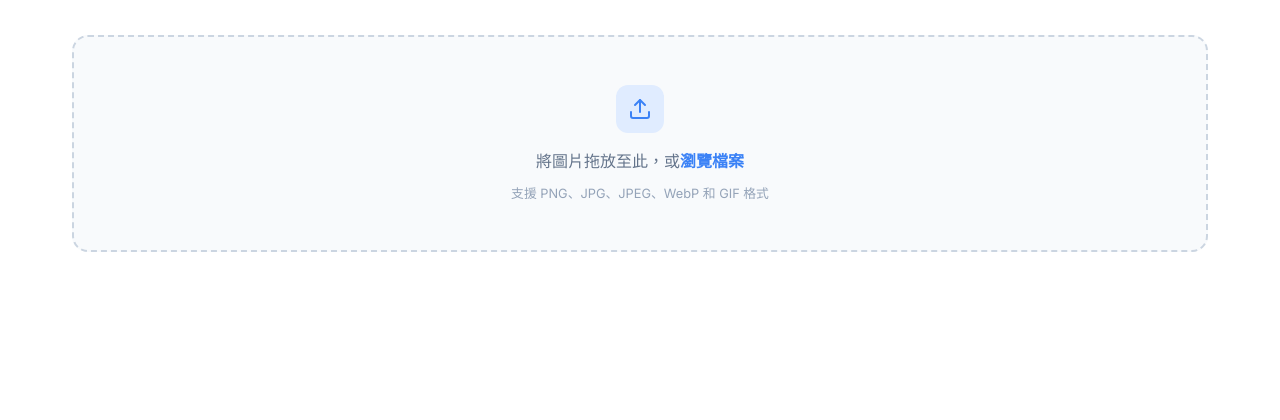
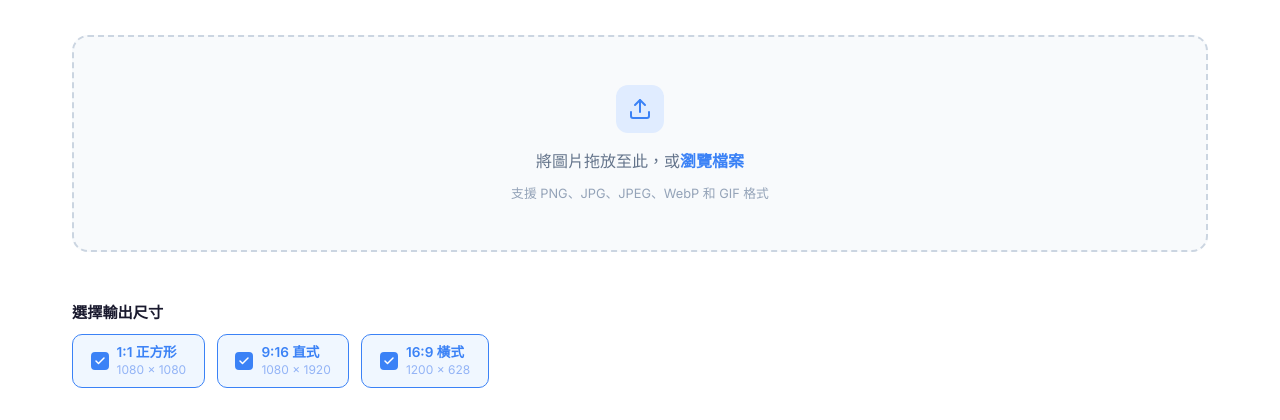
Before and after one commit to wen-huang-solwen/image-resize, a Flask app: page / in a window 1280 px wide. Shown: the part 414-834 px from the top of the page. Before the commit the page ends 666 px from the top, so only its background shows below. Run offline with Flask 3, Linux system fonts and the light colour scheme.

Commit message:
Add size selection checkboxes for user to choose output sizes
Users can now select which sizes to generate before uploading.
Backend filters to only process the requested sizes.

Co-Authored-By: Claude Opus 4.6 <noreply@anthropic.com>

```diff
--- a/app.py
+++ b/app.py
@@ -133,11 +133,18 @@ def upload():
         "crops": {},
     }
 
+    # Filter to requested sizes (default: all)
+    requested_sizes = request.form.getlist("sizes")
+    if requested_sizes:
+        selected = {k: v for k, v in ASPECT_RATIOS.items() if k in requested_sizes}
+    else:
+        selected = ASPECT_RATIOS
+
     # Initialize Gemini client
     api_key = os.getenv("GEMINI_API_KEY")
     if not api_key or api_key == "your_key_here":
         # No API key — fall back to center crops for all ratios
-        for size_name, ratio_str in ASPECT_RATIOS.items():
+        for size_name, ratio_str in selected.items():
             target_w, target_h = [int(x) for x in size_name.split("x")]
             cropped = center_crop_fallback(img, ratio_str)
             cropped = cropped.resize((target_w, target_h), Image.LANCZOS)
@@ -153,7 +160,7 @@ def upload():
     description = describe_image(client, img)
 
     # Step 2: AI resize for each aspect ratio
-    for size_name, ratio_str in ASPECT_RATIOS.items():
+    for size_name, ratio_str in selected.items():
         target_w, target_h = [int(x) for x in size_name.split("x")]
 
         try:
--- a/templates/index.html
+++ b/templates/index.html
@@ -217,6 +217,100 @@
             margin-top: 0.5rem;
         }
 
+        /* --- Size selector --- */
+        .size-selector {
+            max-width: 1200px;
+            margin: 0 auto;
+            padding: 0 2rem 2rem;
+        }
+        .size-selector h3 {
+            font-size: 0.95rem;
+            font-weight: 600;
+            color: #1a1a2e;
+            margin-bottom: 0.75rem;
+        }
+        .size-options {
+            display: flex;
+            gap: 0.75rem;
+            flex-wrap: wrap;
+        }
+        .size-option {
+            position: relative;
+        }
+        .size-option input[type="checkbox"] {
+            display: none;
+        }
+        .size-option label {
+            display: flex;
+            align-items: center;
+            gap: 0.5rem;
+            padding: 0.6rem 1.1rem;
+            border: 1px solid #e2e8f0;
+            border-radius: 10px;
+            cursor: pointer;
+            font-size: 0.85rem;
+            font-weight: 500;
+            color: #64748b;
+            background: #fff;
+            transition: all 0.2s;
+            user-select: none;
+        }
+        .size-option label:hover {
+            border-color: #3b82f6;
+            color: #3b82f6;
+        }
+        .size-option input:checked + label {
+            border-color: #3b82f6;
+            background: #f0f7ff;
+            color: #3b82f6;
+            font-weight: 600;
+        }
+        .size-option .check-icon {
+            width: 18px;
+            height: 18px;
+            border: 2px solid #cbd5e1;
+            border-radius: 4px;
+            display: flex;
+            align-items: center;
+            justify-content: center;
+            transition: all 0.2s;
+            flex-shrink: 0;
+        }
+        .size-option input:checked + label .check-icon {
+            background: #3b82f6;
+            border-color: #3b82f6;
+        }
+        .size-option .check-icon svg {
+            width: 12px;
+            height: 12px;
+            stroke: #fff;
+            fill: none;
+            stroke-width: 3;
+            stroke-linecap: round;
+            stroke-linejoin: round;
+            opacity: 0;
+            transition: opacity 0.2s;
+        }
+        .size-option input:checked + label .check-icon svg {
+            opacity: 1;
+        }
+        .size-label-text {
+            display: flex;
+            flex-direction: column;
+            line-height: 1.3;
+        }
+        .size-label-text .size-name {
+            font-size: 0.85rem;
+        }
+        .size-label-text .size-dims {
+            font-size: 0.75rem;
+            color: #94a3b8;
+            font-weight: 400;
+        }
+        .size-option input:checked + label .size-dims {
+            color: #93b4f6;
+        }
+
         /* --- Loading --- */
         .loading {
             text-align: center;
@@ -424,6 +518,42 @@
         </div>
     </section>
 
+    <section class="size-selector">
+        <h3>選擇輸出尺寸</h3>
+        <div class="size-options">
+            <div class="size-option">
+                <input type="checkbox" id="size-1080x1080" value="1080x1080" checked>
+                <label for="size-1080x1080">
+                    <span class="check-icon"><svg viewBox="0 0 24 24"><polyline points="20 6 9 17 4 12"/></svg></span>
+                    <span class="size-label-text">
+                        <span class="size-name">1:1 正方形</span>
+                        <span class="size-dims">1080 x 1080</span>
+                    </span>
+                </label>
+            </div>
+            <div class="size-option">
+                <input type="checkbox" id="size-1080x1920" value="1080x1920" checked>
+                <label for="size-1080x1920">
+                    <span class="check-icon"><svg viewBox="0 0 24 24"><polyline points="20 6 9 17 4 12"/></svg></span>
+                    <span class="size-label-text">
+                        <span class="size-name">9:16 直式</span>
+                        <span class="size-dims">1080 x 1920</span>
+                    </span>
+                </label>
+            </div>
+            <div class="size-option">
+                <input type="checkbox" id="size-1200x628" value="1200x628" checked>
+                <label for="size-1200x628">
+                    <span class="check-icon"><svg viewBox="0 0 24 24"><polyline points="20 6 9 17 4 12"/></svg></span>
+                    <span class="size-label-text">
+                        <span class="size-name">16:9 橫式</span>
+                        <span class="size-dims">1200 x 628</span>
+                    </span>
+                </label>
+            </div>
+        </div>
+    </section>
+
     <div class="error" id="error">
         <div class="error-inner" id="errorInner"></div>
     </div>
@@ -476,9 +606,19 @@
             }
         });
 
+        function getSelectedSizes() {
+            return Array.from(document.querySelectorAll('.size-option input:checked')).map(cb => cb.value);
+        }
+
         async function handleFile(file) {
             if (!file.type.startsWith('image/')) {
                 showError('請選擇有效的圖片檔案。');
+                return;
+            }
+
+            const selectedSizes = getSelectedSizes();
+            if (selectedSizes.length === 0) {
+                showError('請至少選擇一個輸出尺寸。');
                 return;
             }
 
@@ -488,6 +628,7 @@
 
             const formData = new FormData();
             formData.append('image', file);
+            selectedSizes.forEach(s => formData.append('sizes', s));
 
             try {
                 const response = await fetch('/upload', {
```
